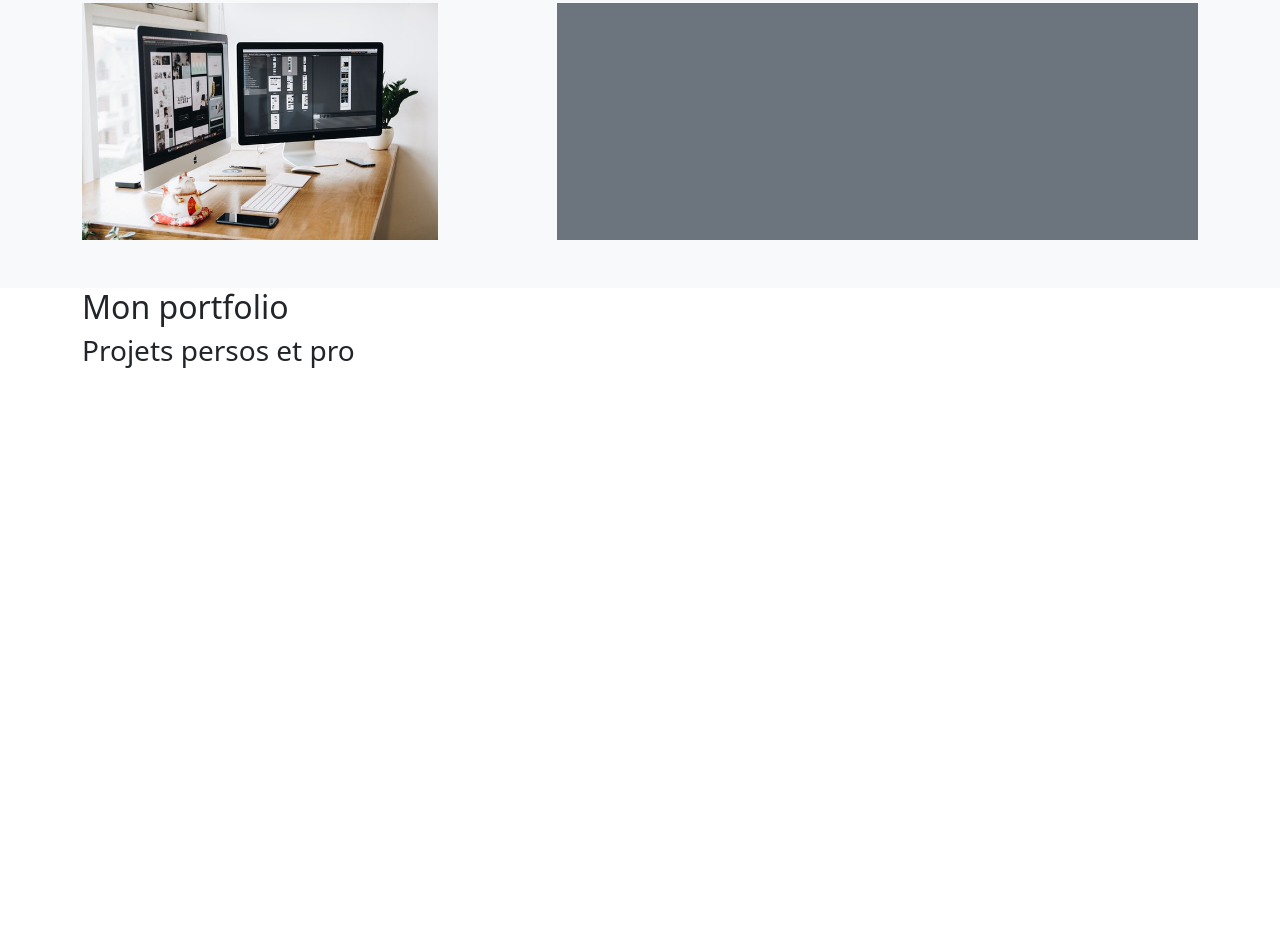
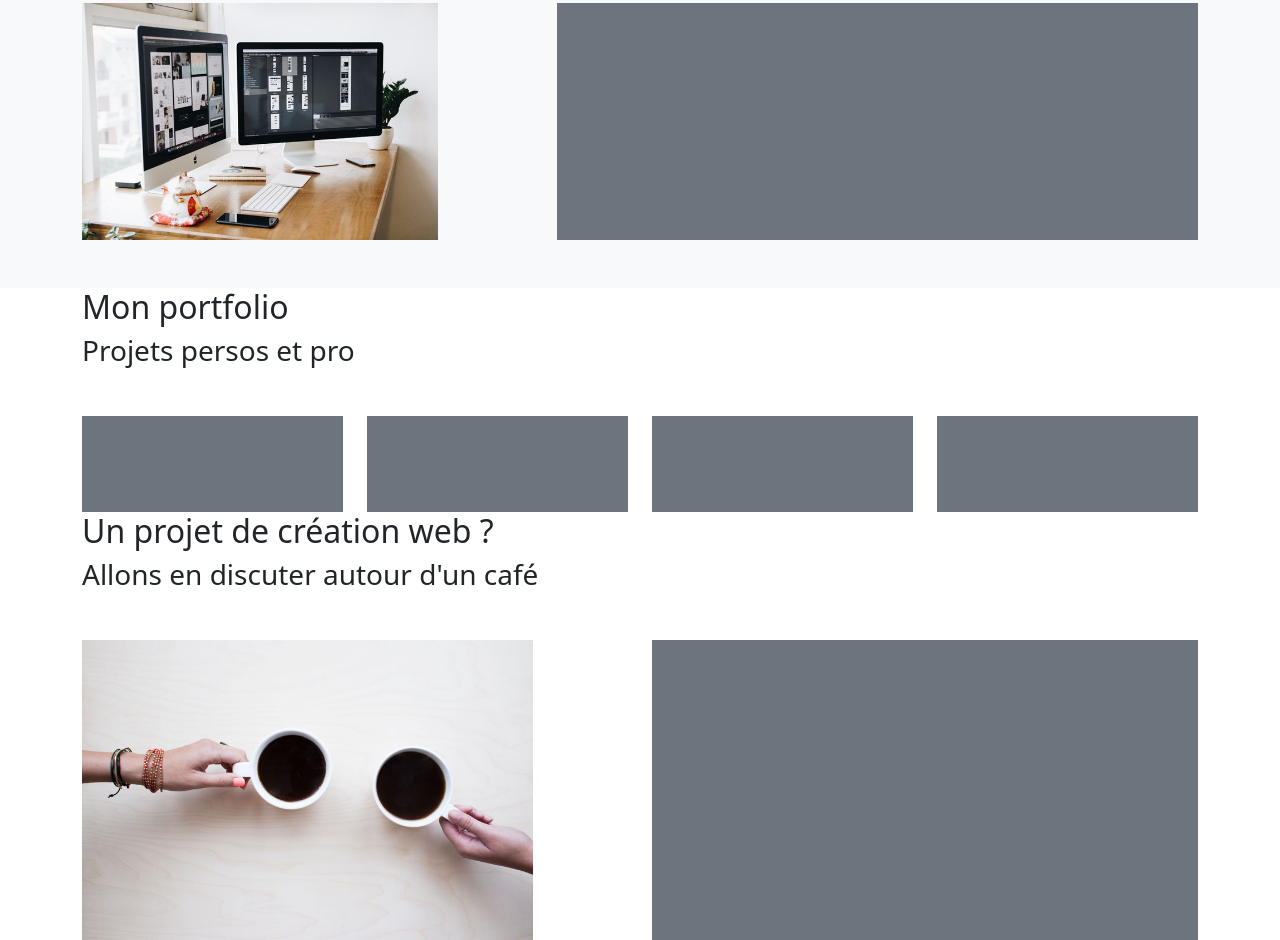
Before and after one commit to JaRoD41/Test-CV-Bootstrap5, a plain HTML site: page index.html in a window 1280 px wide. Shown: the part 1239-2179 px from the top of the page. Before the commit the page ends 1615 px from the top, so only its background shows below. Drawn offline with nearby package versions, Linux system fonts and the light colour scheme.

Commit message:
add new rows with pics

```diff
--- a/index.html
+++ b/index.html
@@ -68,10 +68,37 @@
         <div class="container">
             <h2>Mon portfolio</h2>
             <h3>Projets persos et pro</h3>
+            <div class="row gy-4 mt-4">
+                <div class="col-3">
+                    <div class="bg-secondary h-100 w-100 py-5"></div>
+                </div>
+                <div class="col-3">
+                    <div class="bg-secondary h-100 w-100 py-5"></div>
+                </div>
+                <div class="col-3">
+                    <div class="bg-secondary h-100 w-100 py-5"></div>
+                </div>
+                <div class="col-3">
+                    <div class="bg-secondary h-100 w-100 py-5"></div>
+                </div>
+            </div>
         </div>
         <section>
 
-        </section>
+        </section class="py-5 bg-light">
+        <div class="container">
+            <h2>Un projet de création web ?</h2>
+            <h3>Allons en discuter autour d'un café</h3>
+
+            <div class="row mt-5">
+                <div class="col-5">
+                    <img src="./img/grab-a-coffee.jpg" alt="photo de deux tasses de café" class="w-100">
+                </div>
+                <div class="offset-1 col-6">
+                    <div class="bg-secondary h-100 w-100"></div>
+                </div>
+            </div>
+        </div>
         <section>
 
         </section>
```
Also changed, not shown: 1 other file.
